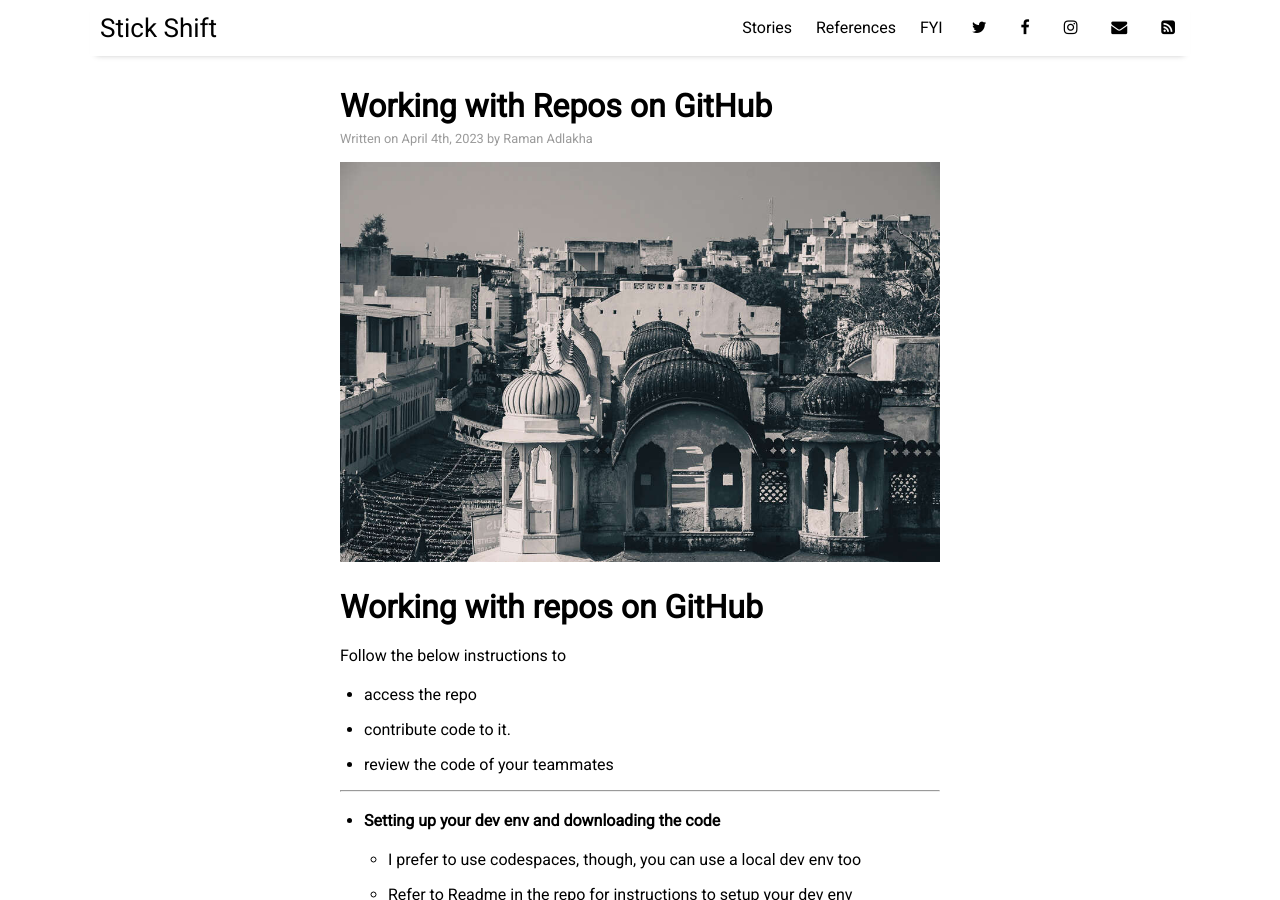
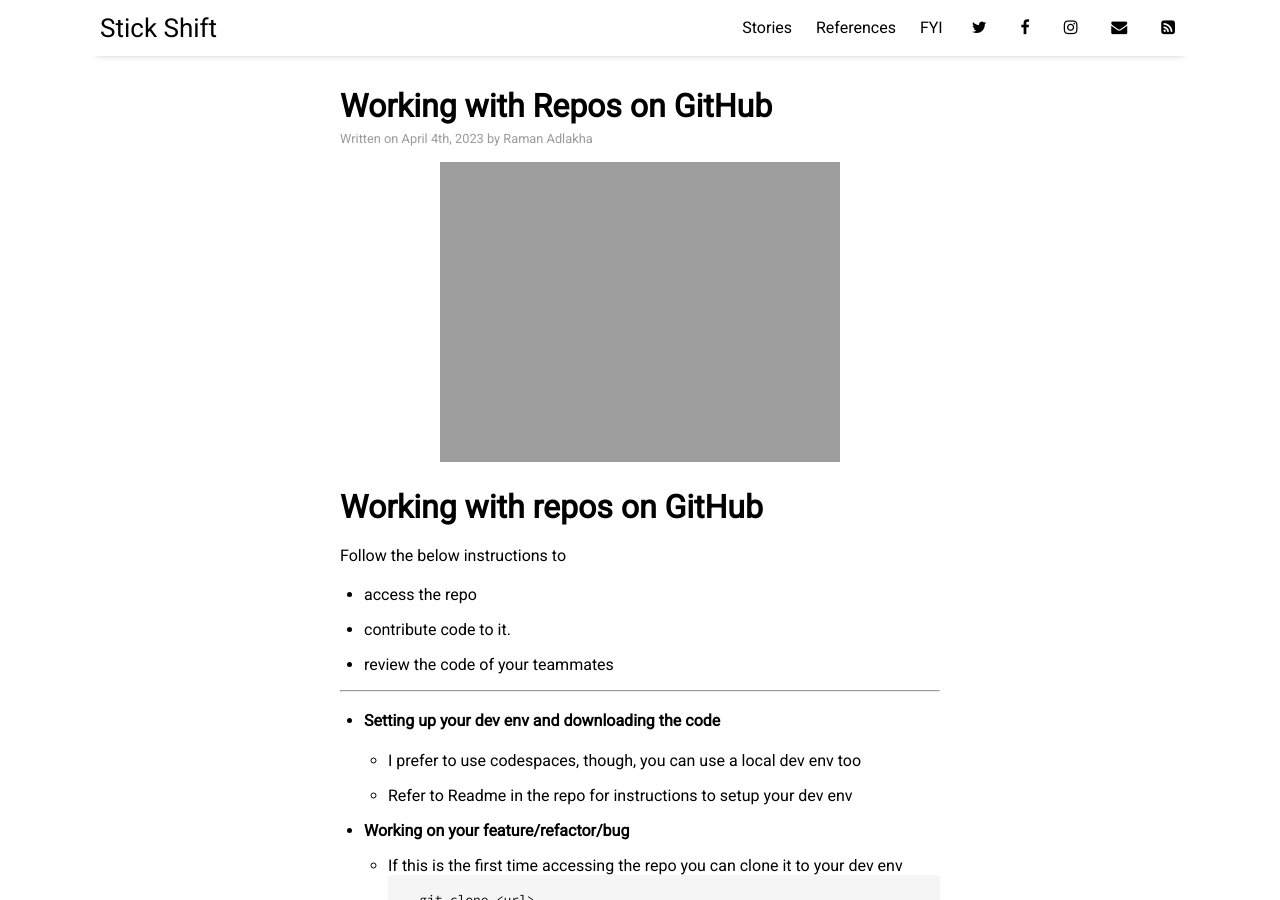
Before and after one commit to radlakha/radlakha.github.io, a Jekyll site: the page built from _posts/2023-04-04-working-with-repos-on-github.md, in a window 1280 px wide and 900 px high. Built offline with Jekyll 4.4.1, drawn with Linux system fonts in a browser that asks for light colours; nearby versions of some CDN libraries.

Commit message:
Replace Cupola with Boy-in-park

```diff
--- a/_posts/2023-04-04-working-with-repos-on-github.md
+++ b/_posts/2023-04-04-working-with-repos-on-github.md
@@ -4,7 +4,7 @@ title: "Working with Repos on GitHub"
 author: "Raman Adlakha"
 categories: story
 tags: [tag1,tag2]
-image: cupola.jpg
+image: boy-in-park.jpg
 ---
 
 # Working with repos on GitHub
```
